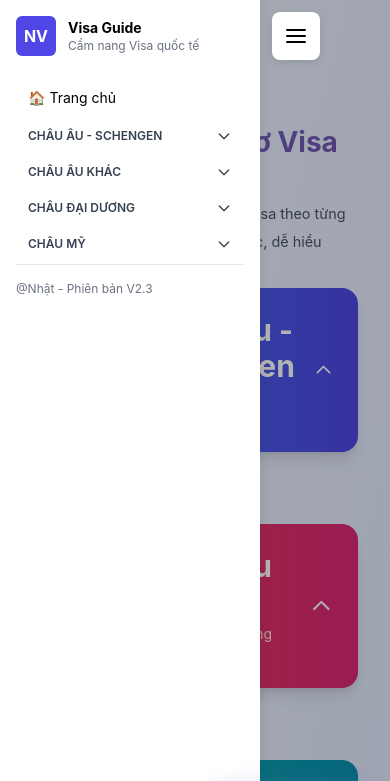
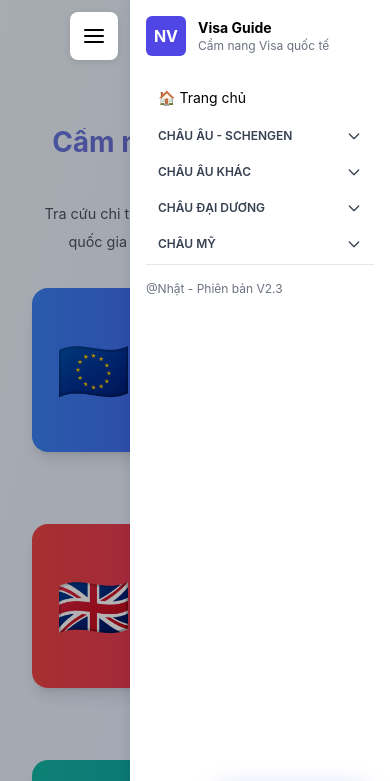
Before and after one commit to tuanthoinguyen76-ops/Nhat-CamnangVisa2.3, a plain HTML site: page index.html in a window 390 px wide. Both pictures are taken after a click on the button 36 px from the left and 36 px from the top of the page. Shown: the top 781 px of the page. Drawn offline with nearby package versions, Linux system fonts and the light colour scheme.

Commit message:
Update index.html

```diff
--- a/index.html
+++ b/index.html
@@ -30,20 +30,80 @@
     .sidebar {
       position: fixed;
       top: 0;
-      left: 0;
       height: 100vh;
-      width: 280px;
       background: white;
       box-shadow: 2px 0 10px rgba(15,23,42,0.08);
-      transform: translateX(-280px);
       transition: transform 0.3s ease;
       z-index: 100;
       overflow-y: auto;
       padding: 1.5rem;
     }
 
-    .sidebar.open {
-      transform: translateX(0);
+    /* Desktop: Menu từ trái */
+    @media (min-width: 769px) {
+      .sidebar {
+        left: 0;
+        width: 280px;
+        transform: translateX(-280px);
+      }
+
+      .sidebar.open {
+        transform: translateX(0);
+      }
+
+      .menu-toggle.shifted {
+        left: calc(280px + 1rem);
+      }
+    }
+
+    /* Mobile: Menu từ phải */
+    @media (max-width: 768px) {
+      .sidebar {
+        right: 0;
+        left: auto;
+        width: 280px;
+        max-width: 85vw;
+        transform: translateX(100%);
+        box-shadow: -2px 0 10px rgba(15,23,42,0.08);
+      }
+
+      .sidebar.open {
+        transform: translateX(0);
+      }
+
+      /* Menu button dịch sang phải khi menu mở */
+      .menu-toggle {
+        left: 1rem;
+        right: auto;
+      }
+
+      .menu-toggle.shifted {
+        left: auto;
+        right: calc(280px + 1rem);
+      }
+    }
+
+    @media (max-width: 640px) {
+      .sidebar {
+        width: 260px;
+        max-width: 80vw;
+        padding: 1rem;
+      }
+
+      .menu-toggle.shifted {
+        right: calc(260px + 0.75rem);
+      }
+    }
+
+    @media (max-width: 375px) {
+      .sidebar {
+        width: 240px;
+        max-width: 75vw;
+      }
+
+      .menu-toggle.shifted {
+        right: calc(240px + 0.75rem);
+      }
     }
 
     .content-wrap {
@@ -61,12 +121,7 @@
       padding: 0.75rem;
       box-shadow: 0 2px 8px rgba(0,0,0,0.1);
       cursor: pointer;
-      transition: left 0.3s ease;
-    }
-
-    /* Menu button dịch sang phải khi menu mở */
-    .menu-toggle.shifted {
-      left: calc(280px + 1rem);
+      transition: all 0.3s ease;
     }
 
     .overlay {
@@ -87,13 +142,8 @@
       visibility: visible;
     }
 
-    /* Responsive cho mobile */
+    /* Mobile responsive */
     @media (max-width: 768px) {
-      .sidebar {
-        width: 280px;
-        max-width: 85vw;
-      }
-
       .content-wrap {
         padding: 1rem 0.5rem;
       }
@@ -101,10 +151,7 @@
       .menu-toggle {
         top: 0.75rem;
         left: 0.75rem;
-      }
-
-      .menu-toggle.shifted {
-        left: calc(280px + 0.75rem);
+        padding: 0.75rem;
       }
 
       header {
@@ -124,16 +171,6 @@
     }
 
     @media (max-width: 640px) {
-      .sidebar {
-        width: 260px;
-        max-width: 80vw;
-        padding: 1rem;
-      }
-
-      .menu-toggle.shifted {
-        left: calc(260px + 0.75rem);
-      }
-
       .card {
         padding: 1rem;
       }
@@ -184,14 +221,6 @@
     }
 
     @media (max-width: 375px) {
-      .sidebar {
-        width: 240px;
-      }
-
-      .menu-toggle.shifted {
-        left: calc(240px + 0.75rem);
-      }
-
       header h1 {
         font-size: 1.5rem !important;
       }
```
